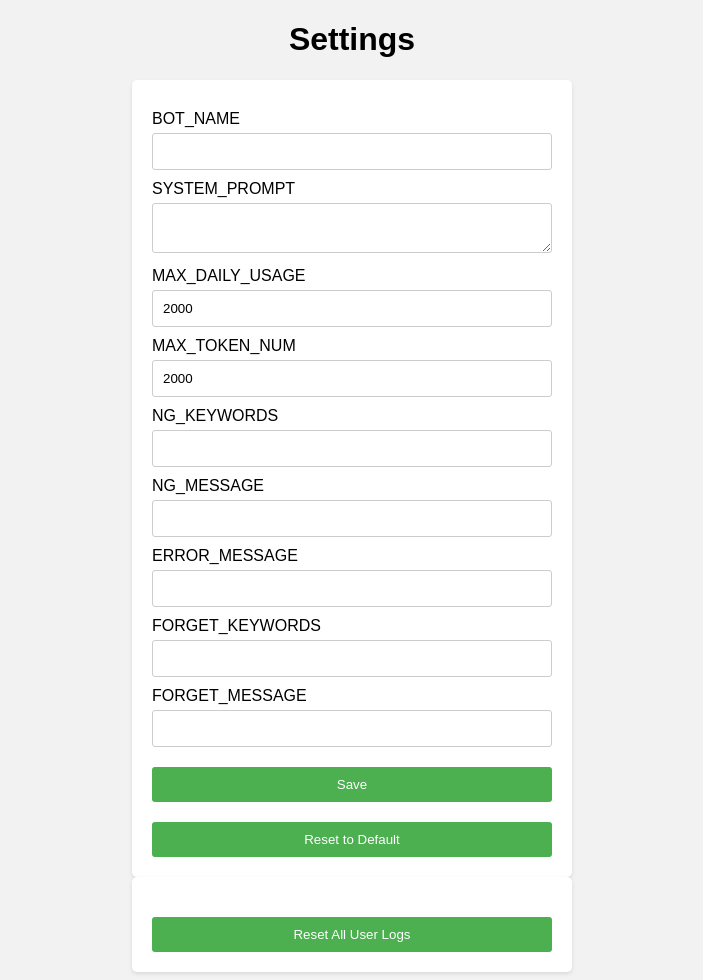
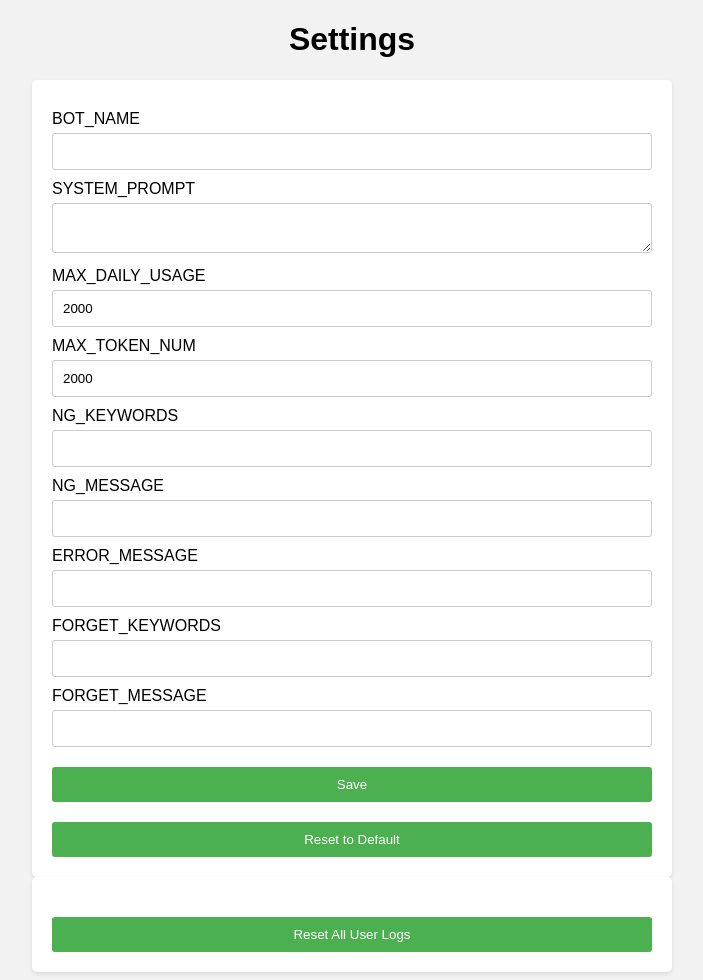
Before and after one commit to MrHiraiwa/LineBotForGPT, a Flask app: page /settings in a window 1280 px wide. Shown: the whole page, without its empty margins (288-991 px from the left). Run offline with Flask 2, Linux system fonts and the light colour scheme; the visitor is signed in with stand-in values (Sample User, id 1); data that the repository does not hold is empty.

Commit message:
Update settings.html

```diff
--- a/templates/settings.html
+++ b/templates/settings.html
@@ -56,6 +56,13 @@
       color: #666666;
       text-decoration: none;
     }
+    @media (min-width: 700px) {
+  form {
+    max-width: 600px;
+    margin: 0 auto;
+  }
+}
+
   </style>
   <script>
     function autoResizeTextarea() {
```
